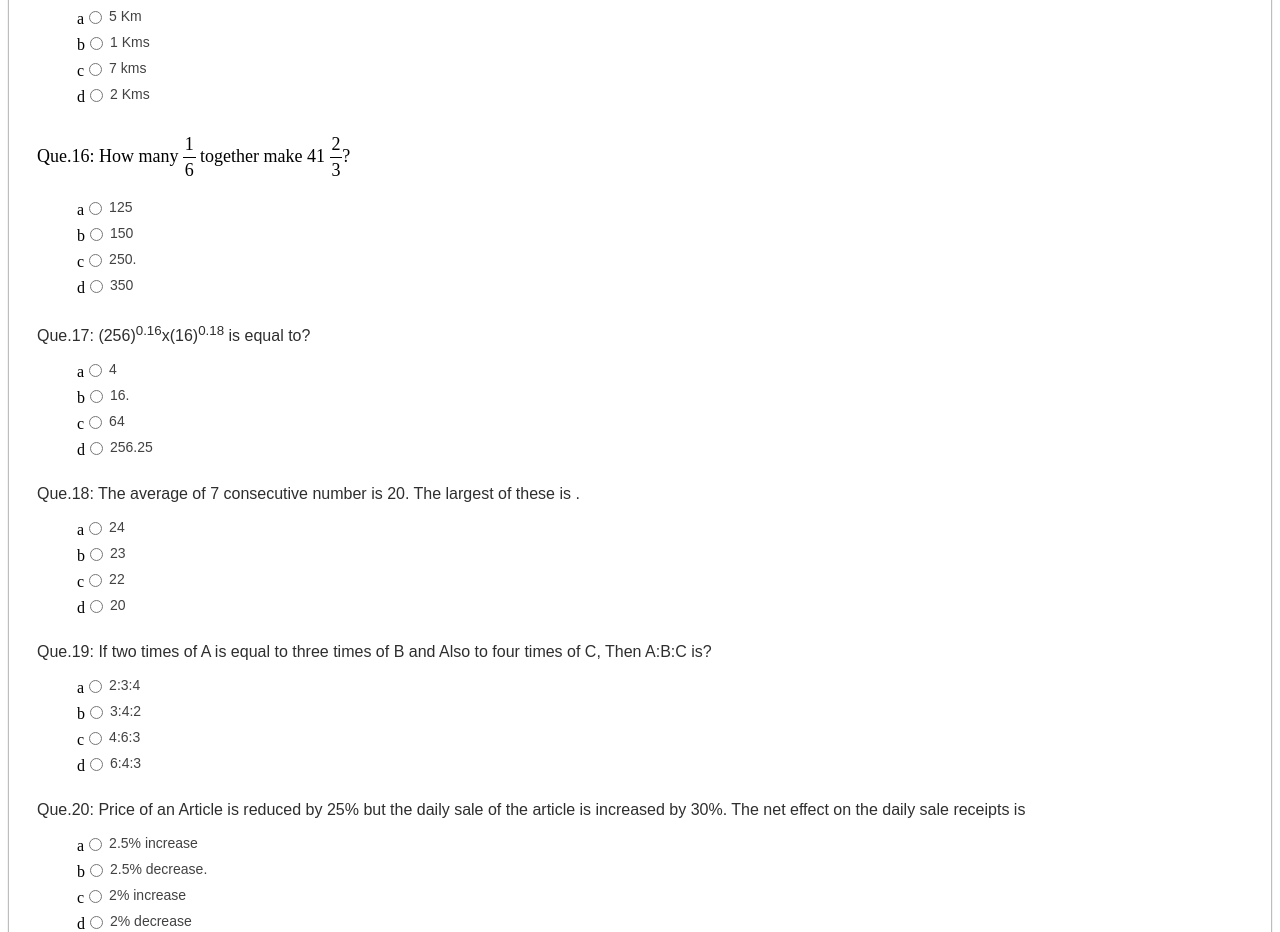
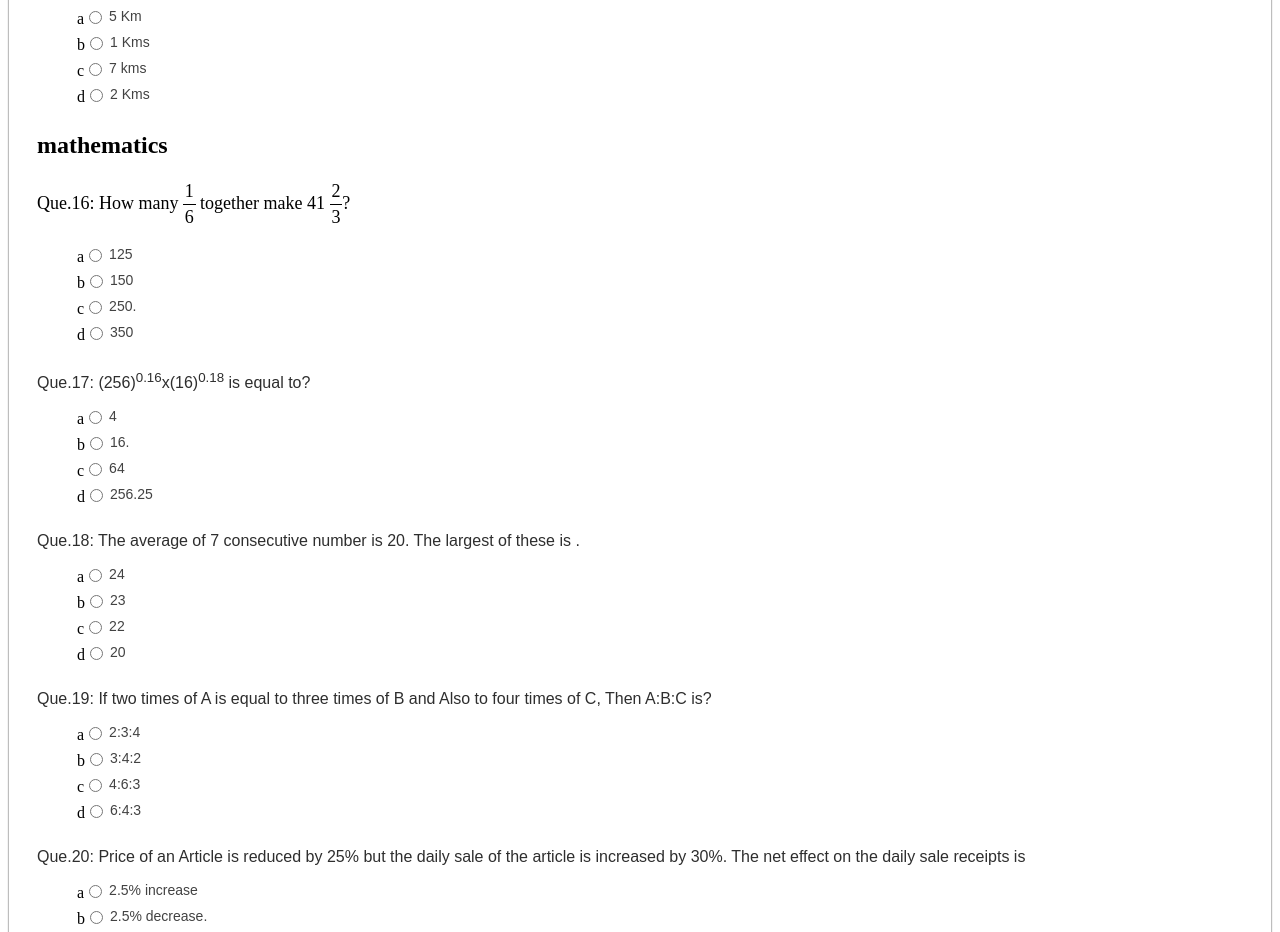
Before and after one commit to ashoksihmar/2306, a plain HTML site: page S-quiz04.html in a window 1280 px wide. Shown: the part 3040-3972 px from the top of the page. Drawn offline with nearby package versions, Linux system fonts and the light colour scheme.

Commit message:
Update S-quiz04.html

```diff
--- a/S-quiz04.html
+++ b/S-quiz04.html
@@ -482,7 +482,7 @@ SFS dark red = #9f2026; */
          </tr><tr>
          <td>
     <div>
-
+        <h2>mathematics</h2>
         <p class="question"></p><font size="4px">Que.16: How many <div class="frac">
         <span>1</span>
         <span class="symbol">/</span>
```
